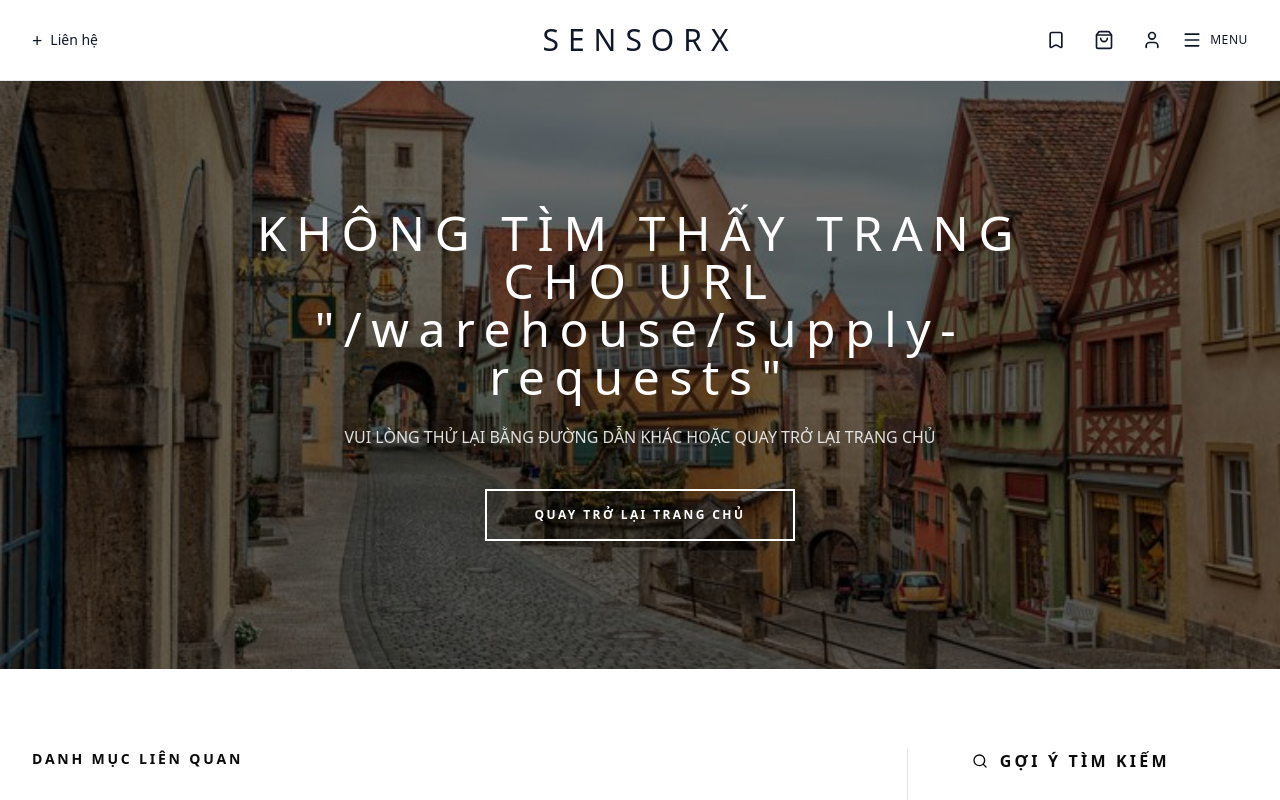
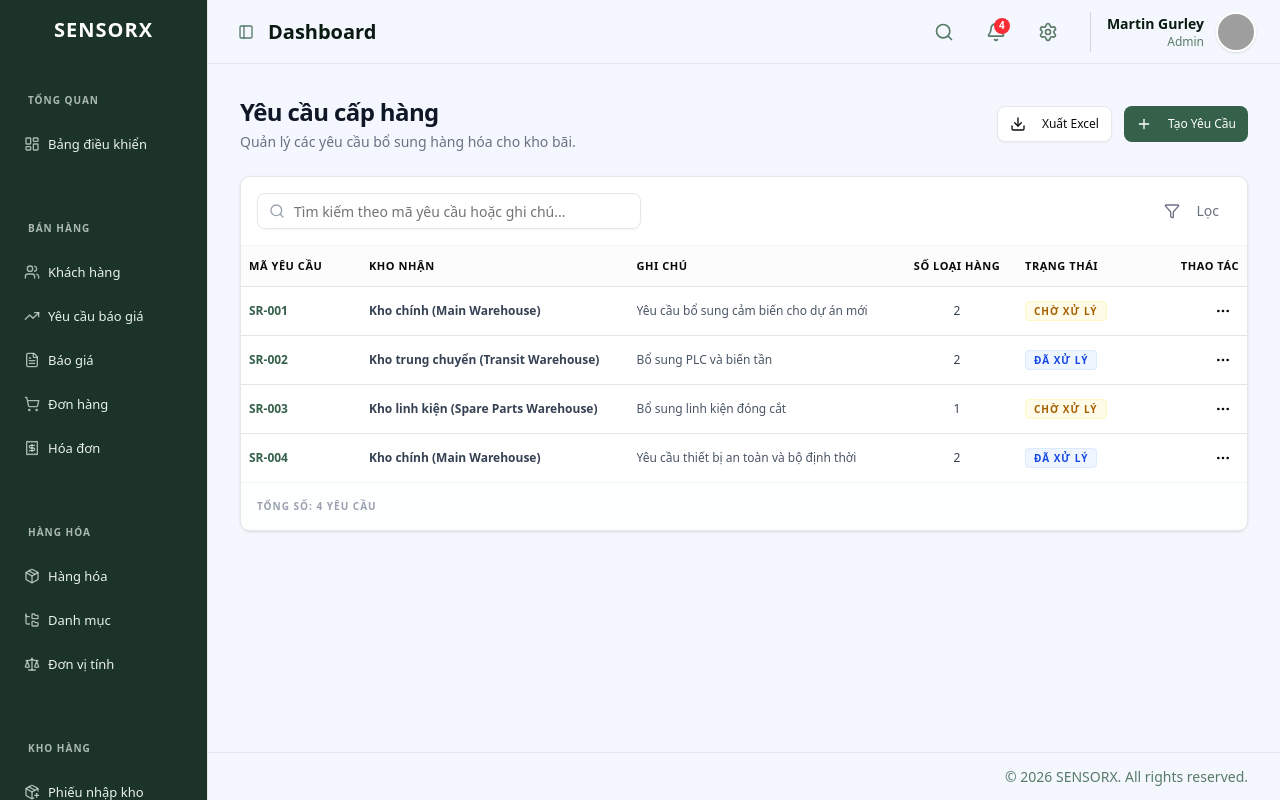
Before and after one commit to SensorX-labs/sensorx-fe, a Next.js app: page /warehouse/supply-requests in a window 1280 px wide. Before the commit this address had no page. Shown: the top 800 px of the page. Built offline with nearby package versions, Linux system fonts and the light colour scheme; no server answers; grey boxes are pictures that could not be loaded.

Commit message:
feat : thêm trang danh sách yêu cầu cấp hàng

```diff
--- /dev/null
+++ b/src/app/(admin)/warehouse/supply-requests/page.tsx
@@ -0,0 +1,5 @@
+import { SupplyRequestList } from "@/features/supplychain/supplyrequest/components/supply-request-list";
+
+export default function SupplyRequestListPage() {
+    return <SupplyRequestList />;
+}
--- /dev/null
+++ b/src/features/supplychain/supplyrequest/components/supply-request-list.tsx
@@ -0,0 +1,180 @@
+'use client';
+
+import React, { useState } from 'react';
+import {
+  Search,
+  Plus,
+  MoreHorizontal,
+  Edit,
+  Trash2,
+  ClipboardList,
+  Filter,
+  Download,
+  Eye
+} from 'lucide-react';
+import {
+  Table,
+  TableBody,
+  TableCell,
+  TableHead,
+  TableHeader,
+  TableRow
+} from "@/shared/components/shadcn-ui/table";
+import { Button } from "@/shared/components/shadcn-ui/button";
+import { Input } from "@/shared/components/shadcn-ui/input";
+import {
+  DropdownMenu,
+  DropdownMenuContent,
+  DropdownMenuItem,
+  DropdownMenuTrigger,
+} from "@/shared/components/shadcn-ui/dropdown-menu";
+import { MOCK_SUPPLY_REQUESTS } from '../mocks/supply-request-mocks';
+import { SupplyRequestStatus } from '../enums/supply-request-status';
+import { MOCK_WAREHOUSES } from '../../warehouse/mocks/warehouse-mocks';
+
+export function SupplyRequestList() {
+  const [searchTerm, setSearchTerm] = useState('');
+
+  const filteredRequests = MOCK_SUPPLY_REQUESTS.filter(req =>
+    req.id?.toLowerCase().includes(searchTerm.toLowerCase()) ||
+    req.note?.toLowerCase().includes(searchTerm.toLowerCase())
+  );
+
+  const getWarehouseName = (warehouseId: string) => {
+    const warehouse = MOCK_WAREHOUSES.find(w => w.id === warehouseId);
+    return warehouse ? warehouse.name : warehouseId;
+  };
+
+  const handleEdit = (id: string) => {
+    console.log('Edit supply request:', id);
+  };
+
+  const handleDelete = (id: string) => {
+    console.log('Delete supply request:', id);
+  };
+
+  const handleViewDetails = (id: string) => {
+    console.log('View supply request details:', id);
+  };
+
+  return (
+    <div className="space-y-6">
+      <div className="flex items-center justify-between">
+        <div>
+          <h1 className="text-2xl font-bold tracking-tight text-gray-900">Yêu cầu cấp hàng</h1>
+          <p className="text-sm text-gray-500 mt-1">Quản lý các yêu cầu bổ sung hàng hóa cho kho bãi.</p>
+        </div>
+        <div className="flex items-center gap-3">
+          <Button variant="outline" className="h-9 text-xs border-gray-200">
+            <Download className="w-4 h-4 mr-2" />
+            Xuất Excel
+          </Button>
+          <Button className="h-9 text-xs bg-brand-green hover:bg-brand-green/90 text-white">
+            <Plus className="w-4 h-4 mr-2" />
+            Tạo Yêu Cầu
+          </Button>
+        </div>
+      </div>
+
+      <div className="bg-white border border-gray-200 rounded-lg shadow-sm">
+        <div className="p-4 border-b border-gray-100 flex items-center justify-between gap-4">
+          <div className="relative flex-1 max-w-sm">
+            <Search className="absolute left-3 top-1/2 -translate-y-1/2 w-4 h-4 text-gray-400" />
+            <Input
+              placeholder="Tìm kiếm theo mã yêu cầu hoặc ghi chú..."
+              value={searchTerm}
+              onChange={(e) => setSearchTerm(e.target.value)}
+              className="pl-9 h-9 text-xs border-gray-200 focus:ring-brand-green"
+            />
+          </div>
+          <Button variant="ghost" className="h-9 px-3 text-gray-500">
+            <Filter className="w-4 h-4 mr-2" />
+            Lọc
+          </Button>
+        </div>
+
+        <Table>
+          <TableHeader className="bg-gray-50/50">
+            <TableRow>
+              <TableHead className="w-[120px] text-[11px] uppercase tracking-wider font-bold">Mã Yêu Cầu</TableHead>
+              <TableHead className="text-[11px] uppercase tracking-wider font-bold">Kho Nhận</TableHead>
+              <TableHead className="text-[11px] uppercase tracking-wider font-bold">Ghi chú</TableHead>
+              <TableHead className="w-[120px] text-[11px] uppercase tracking-wider font-bold text-center">Số Loại Hàng</TableHead>
+              <TableHead className="w-[150px] text-[11px] uppercase tracking-wider font-bold">Trạng thái</TableHead>
+              <TableHead className="w-[80px] text-right text-[11px] uppercase tracking-wider font-bold">Thao tác</TableHead>
+            </TableRow>
+          </TableHeader>
+          <TableBody>
+            {filteredRequests.length > 0 ? (
+              filteredRequests.map((req) => (
+                <TableRow key={req.id} className="hover:bg-gray-50/50 transition-colors">
+                  <TableCell className="font-medium text-xs text-brand-green font-bold uppercase">{req.id}</TableCell>
+                  <TableCell>
+                    <div className="flex items-center gap-2">
+                       <span className="text-xs font-semibold text-gray-700">{getWarehouseName(req.warehouseId)}</span>
+                    </div>
+                  </TableCell>
+                  <TableCell>
+                    <span className="text-xs text-gray-600 truncate block max-w-[250px]">{req.note || '---'}</span>
+                  </TableCell>
+                  <TableCell className="text-center text-xs font-medium text-gray-700">
+                     {req.items.length}
+                  </TableCell>
+                  <TableCell>
+                    {req.status === SupplyRequestStatus.COMPLETED ? (
+                      <span className="inline-flex items-center px-2 py-0.5 rounded text-[10px] font-bold uppercase tracking-widest bg-blue-50 text-blue-700 border border-blue-100">
+                         Đã xử lý
+                      </span>
+                    ) : (
+                      <span className="inline-flex items-center px-2 py-0.5 rounded text-[10px] font-bold uppercase tracking-widest bg-yellow-50 text-yellow-700 border border-yellow-100">
+                         Chờ xử lý
+                      </span>
+                    )}
+                  </TableCell>
+                  <TableCell className="text-right">
+                    <DropdownMenu>
+                      <DropdownMenuTrigger asChild>
+                        <Button variant="ghost" className="h-8 w-8 p-0">
+                          <MoreHorizontal className="h-4 w-4" />
+                        </Button>
+                      </DropdownMenuTrigger>
+                      <DropdownMenuContent align="end" className="w-40">
+                         <DropdownMenuItem onClick={() => handleViewDetails(req.id!)} className="text-xs cursor-pointer">
+                          <Eye className="w-3.5 h-3.5 mr-2 text-gray-500" />
+                          Xem chi tiết
+                        </DropdownMenuItem>
+                        <DropdownMenuItem onClick={() => handleEdit(req.id!)} className="text-xs cursor-pointer">
+                          <Edit className="w-3.5 h-3.5 mr-2 text-gray-500" />
+                          Chỉnh sửa
+                        </DropdownMenuItem>
+                        <DropdownMenuItem onClick={() => handleDelete(req.id!)} className="text-xs cursor-pointer text-red-600 focus:text-red-700">
+                          <Trash2 className="w-3.5 h-3.5 mr-2" />
+                          Xóa
+                        </DropdownMenuItem>
+                      </DropdownMenuContent>
+                    </DropdownMenu>
+                  </TableCell>
+                </TableRow>
+              ))
+            ) : (
+              <TableRow>
+                <TableCell colSpan={6} className="h-32 text-center text-gray-500 text-xs italic">
+                   <div className="flex flex-col items-center justify-center space-y-2">
+                       <ClipboardList className="w-8 h-8 text-gray-300" />
+                       <p>Không tìm thấy yêu cầu nào.</p>
+                   </div>
+                </TableCell>
+              </TableRow>
+            )}
+          </TableBody>
+        </Table>
+
+        <div className="p-4 border-t border-gray-100 bg-gray-50/30 flex justify-between items-center">
+          <p className="text-[10px] text-gray-400 uppercase font-bold tracking-widest">
+            Tổng số: {filteredRequests.length} yêu cầu
+          </p>
+        </div>
+      </div>
+    </div>
+  );
+}
--- a/src/layouts/admin/admin-sidebar.tsx
+++ b/src/layouts/admin/admin-sidebar.tsx
@@ -22,6 +22,7 @@ import {
   FileEdit,
   FolderTree,
   Scale,
+  ClipboardList
 } from 'lucide-react';
 
 import { cn } from '@/shared/utils';
@@ -150,6 +151,11 @@ const sidebarSections: {
         name: 'Danh sách kho',
         icon: Layers,
         href: '/warehouse/list',
+      },
+      {
+        name: 'Yêu cầu cấp hàng',
+        icon: ClipboardList,
+        href: '/warehouse/supply-requests',
       }
     ],
   },
```
